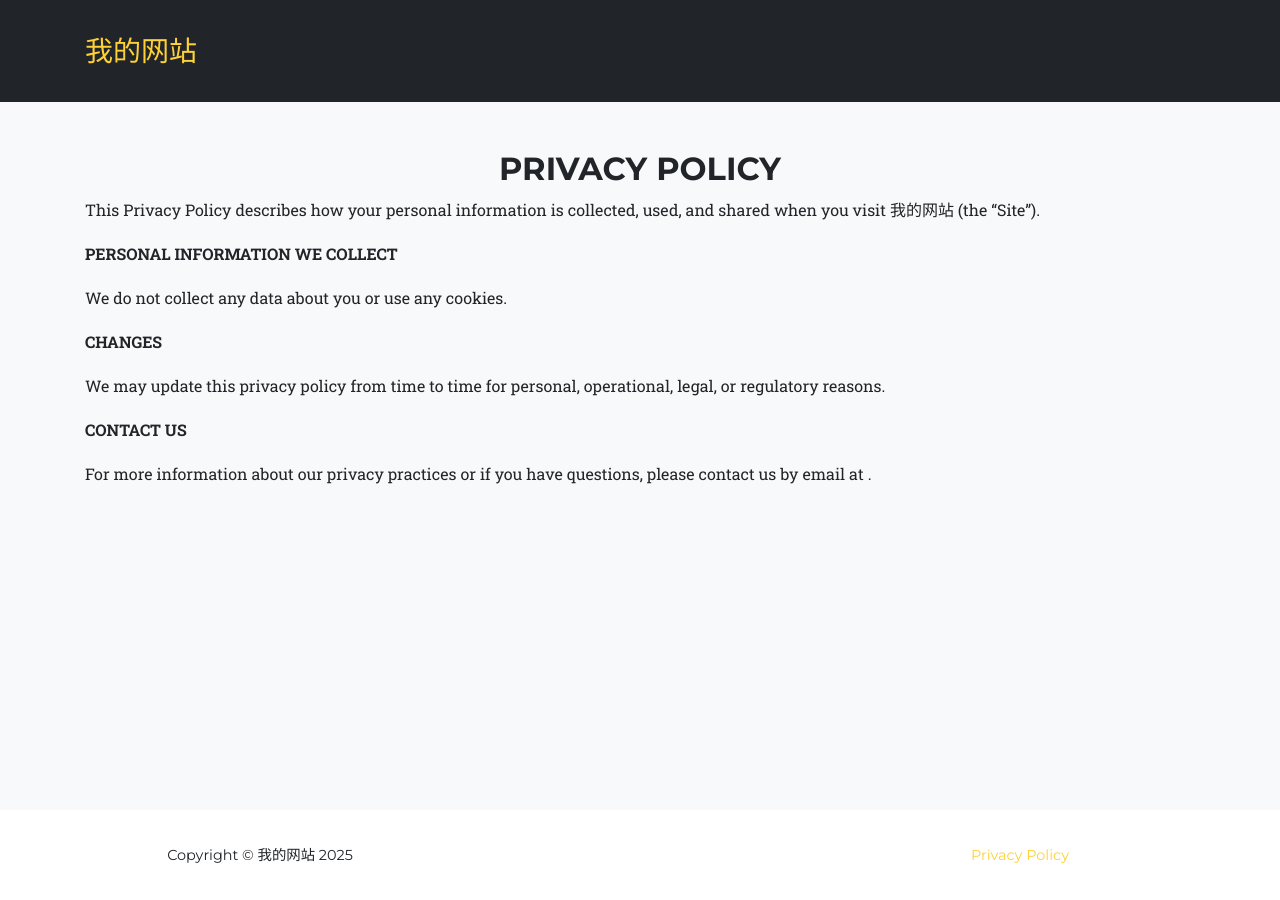
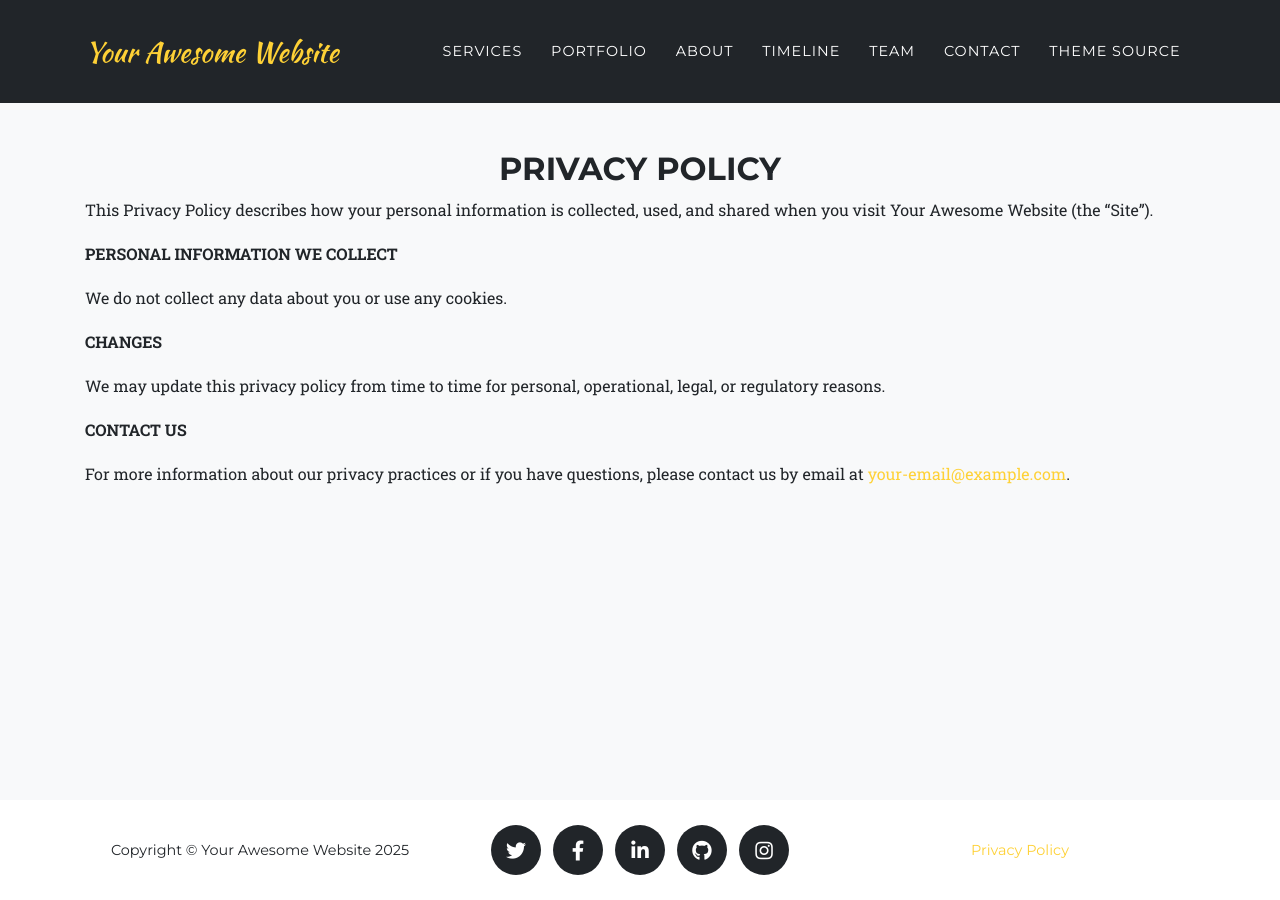
Before and after one commit to lizhijiao110/agency-jekyll-theme, a Jekyll site: the page built from legal.md, in a window 1280 px wide. Built offline with Jekyll 4.4.1, drawn with Linux system fonts in a browser that asks for light colours; some web fonts are replaced; part of the change alters nothing that is shown.

Commit message:
Add files via upload

```diff
--- a/_config.yml
+++ b/_config.yml
@@ -1,7 +1,39 @@
-title: "我的网站"
-description: "欢迎访问我的 GitHub Pages 网站"
-url: "https://lizhijiao10.github.io"
-baseurl: ""
-theme: minima
-plugins:
-  - jekyll-feed
+# Welcome to Jekyll!
+#
+# This config file is meant for settings that affect your whole blog, values
+# which you are expected to set up once and rarely edit after that.
+# This file is *NOT* reloaded automatically when you use 'bundle exec jekyll serve'.
+# If you change this file, please restart the server process.
+
+# Site settings
+# are used to personalize your new site. If you look in the HTML files,
+# you will see them accessed via {{ site.title }}, {{ site.email }}, and so on.
+# You can create any custom variable you would like, and they will be accessible
+# in the templates via {{ site.myvariable }}.
+
+theme: jekyll-agency
+
+url    : "" # the base hostname & protocol for your site, e.g. http://example.com
+baseurl: "" # the subpath of your site, e.g. /blog
+
+title      : Your Awesome Website
+email      : your-email@example.com #this is also the email contact forms will go to
+description: "Site description"
+author     : Your Name
+# logo:     #optional, defaults to site title
+  # path: assets\img\clients\creative-market.jpg
+  # height: 60 #height in px, defaults to 52px
+
+locale: "en-US" # See available languages in _data/sitetext.yml
+
+analytics:
+  google: #Google Analytics tracking code here
+
+collections:
+  portfolio:
+
+markdown: kramdown
+
+# Uncomment following line to use Formspree form ID based URL instead of email based URL
+# Details: https://help.formspree.io/hc/en-us/articles/360017735154-How-to-prevent-spam
+# formspree_form_path: "f/a_form_id"
```
